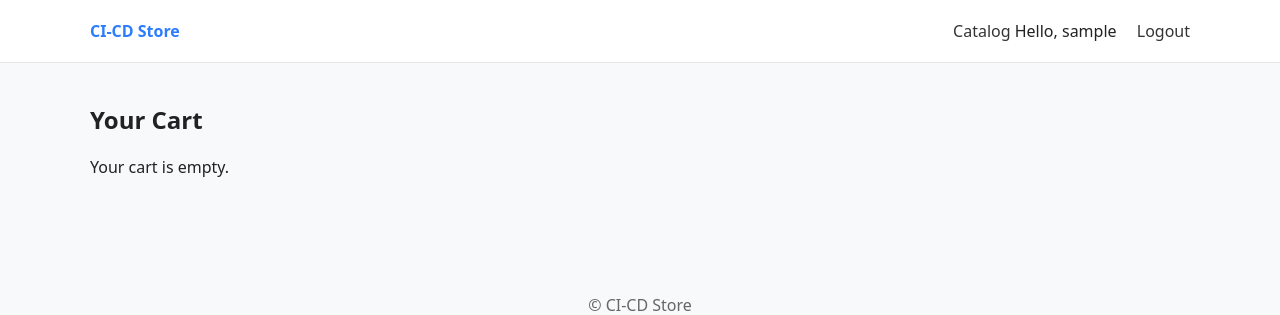
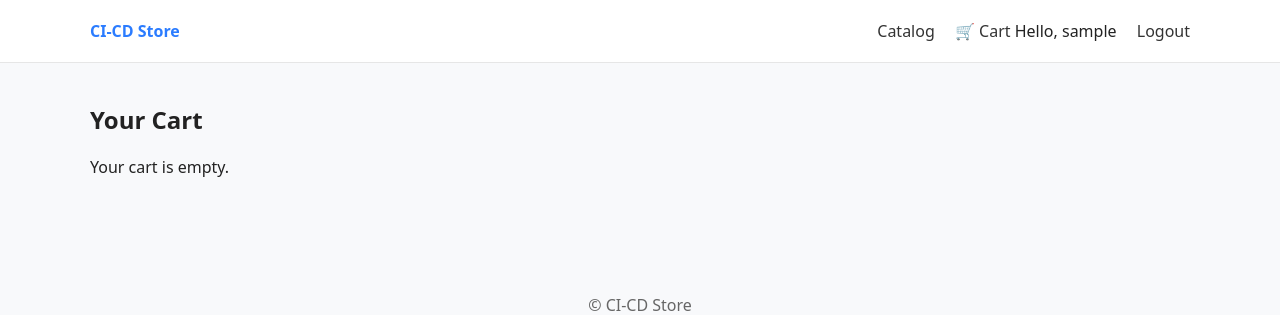
Before and after one commit to AvensTach/online-store-ci-cd, a Django app: page /cart/ in a window 1280 px wide. Shown: the top 315 px of the page. Run offline with Django 5.2, Linux system fonts and the light colour scheme; the visitor is signed in with stand-in values (Sample User, id 1); data comes from the database, SQL or seed files in the repository; data that the repository does not hold is empty.

Commit message:
add cart button in header

```diff
--- a/templates/base.html
+++ b/templates/base.html
@@ -14,6 +14,7 @@
         <a class="brand" href="{% url 'shop:home' %}">CI-CD Store</a>
         <nav class="main-nav">
             <a href="{% url 'shop:catalog' %}">Catalog</a>
+            <a href="{% url 'cart:cart_detail' %}">🛒 Cart</a>
             {% if request.user.is_authenticated %}
                 <span>Hello, {{ request.user.username }}</span>
                 {% if request.user.is_admin_user %}
```
